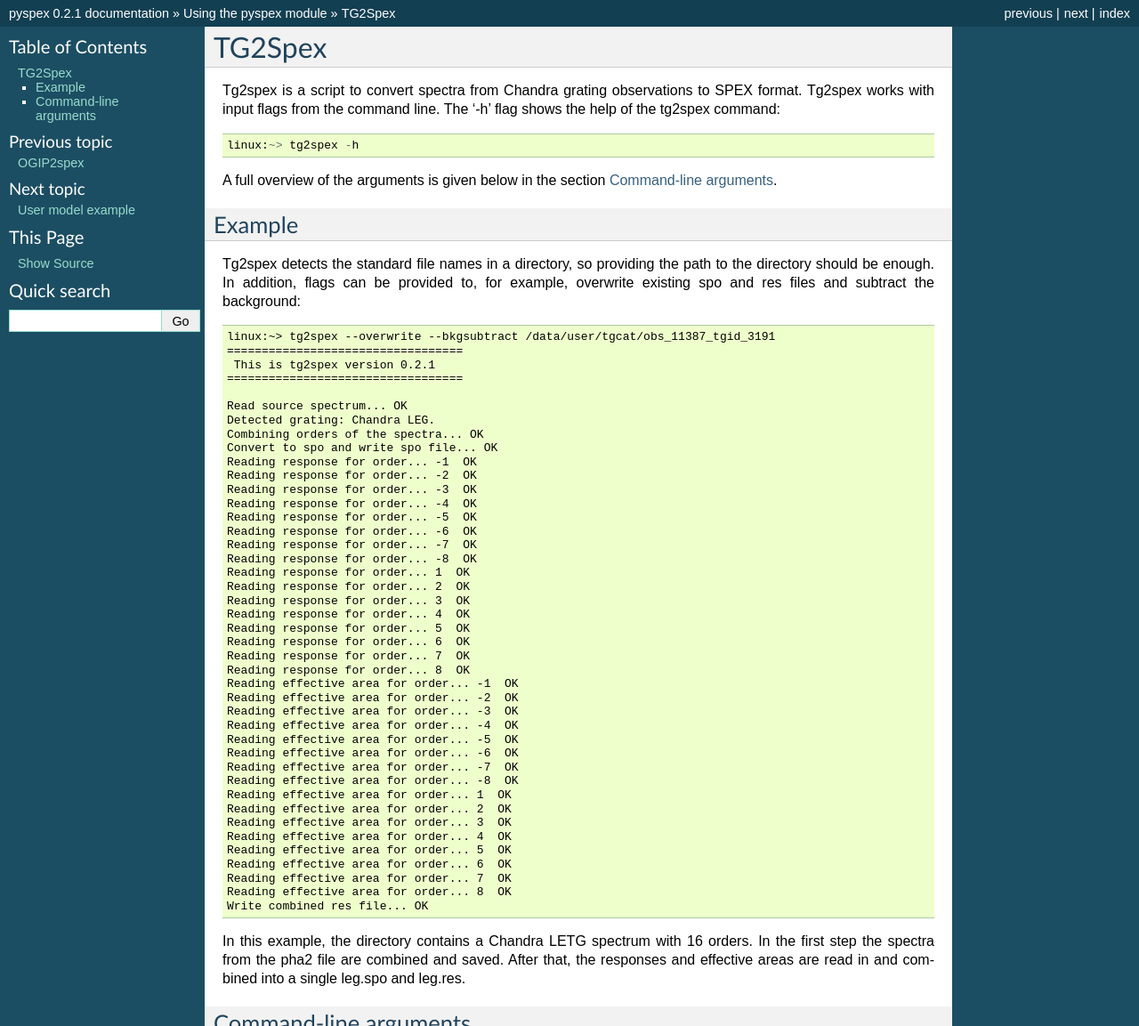
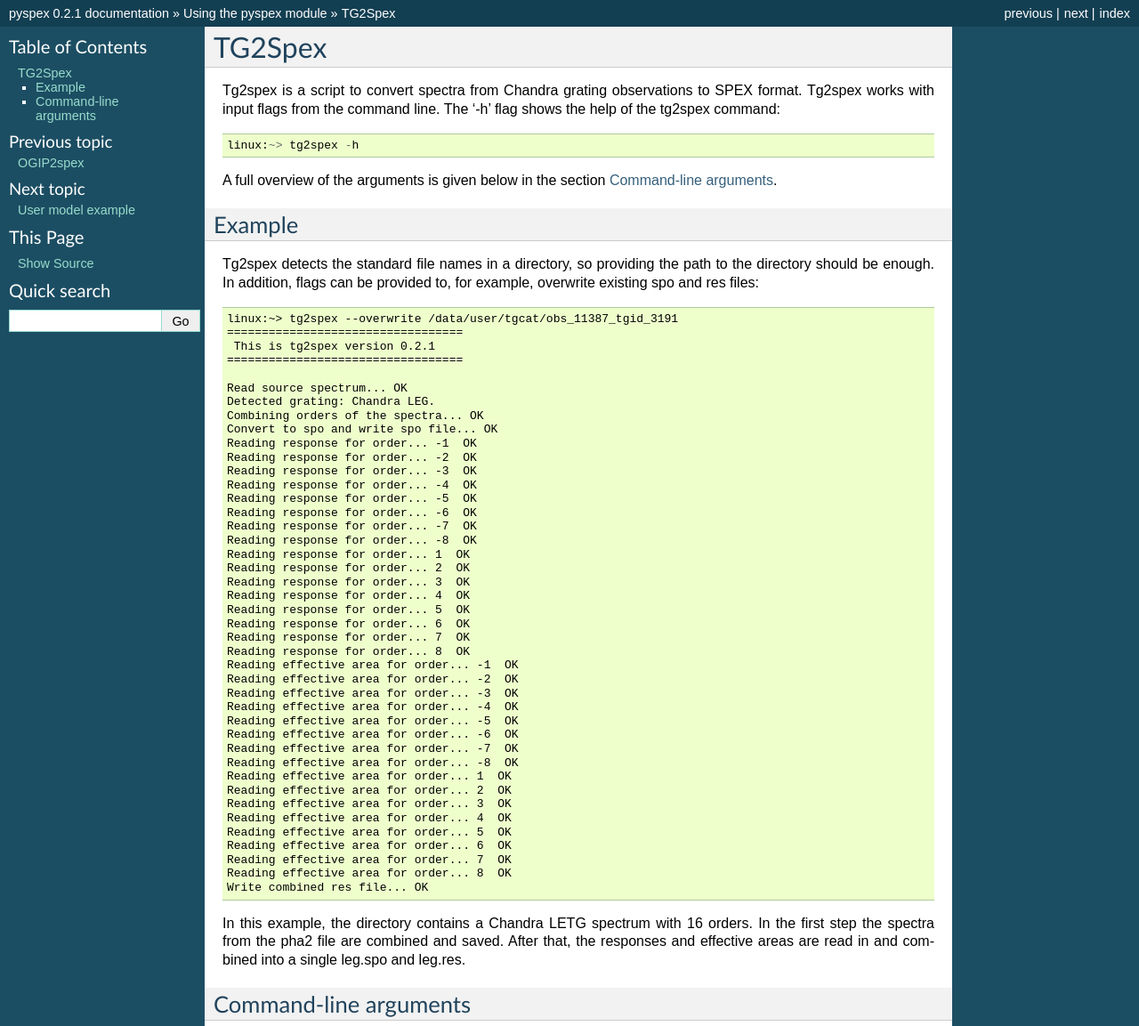
Before and after one commit to spex-xray/pyspextools, a Sphinx documentation site: the page built from doc/source/tutorials/tg2spex.rst, in a window 1280 px wide, cut to the strip 0-1153 px from the top of the page. Shown: the whole strip at 89% size. Built offline with Sphinx 7.4.7, drawn with Linux system fonts in a browser that asks for light colours; formulas are drawn with MathJax 3.

Commit message:
Bring license files in line with specification. Minor change to tg2spex documentation.

```diff
--- a/doc/source/tutorials/tg2spex.rst
+++ b/doc/source/tutorials/tg2spex.rst
@@ -17,9 +17,9 @@
 
 Tg2spex detects the standard file names in a directory, so providing the path to the directory
 should be enough. In addition, flags can be provided to, for example, overwrite existing spo and res
-files and subtract the background::
+files::
 
-    linux:~> tg2spex --overwrite --bkgsubtract /data/user/tgcat/obs_11387_tgid_3191
+    linux:~> tg2spex --overwrite /data/user/tgcat/obs_11387_tgid_3191
     ==================================
      This is tg2spex version 0.2.1
     ==================================
```
Also changed, not shown: LICENSE.txt, License-apache.txt (deleted), 1 other file.
